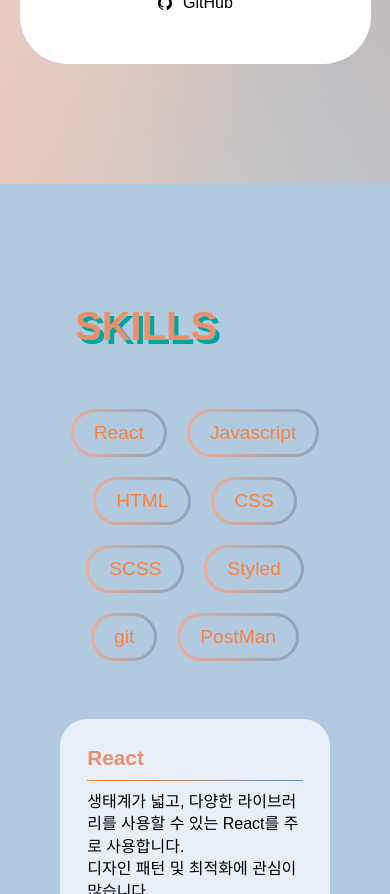
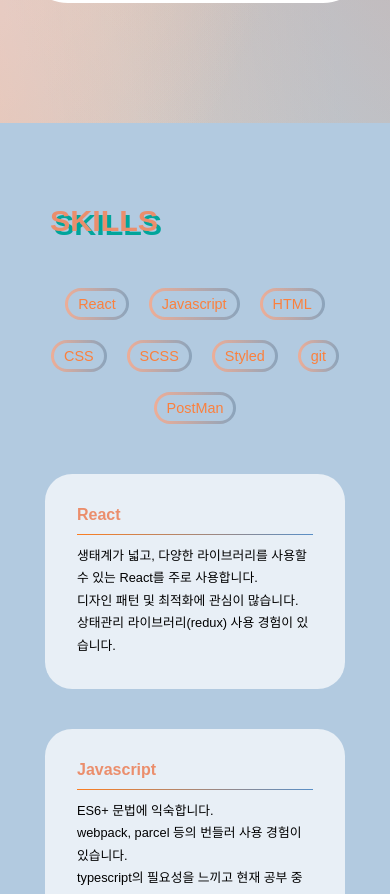
Before and after one commit to SeongYum/yum_portfolio, a React (Create React App) app: page / in a window 390 px wide. Shown: the part 1800-2694 px from the top of the page. Built offline with nearby package versions, Linux system fonts and the light colour scheme; a web font is replaced by a local one.

Commit message:
skills 반응형 적용

```diff
--- a/src/components/About/About.js
+++ b/src/components/About/About.js
@@ -98,11 +98,11 @@
       -webkit-background-clip: text;
       ${media.medium`
          width: 290px;
-         font-size: 2rem;
+         font-size: 2.2rem;
          padding: 30px 30px 50px 30px;
        `}
       ${media.small`
-       font-size: 1.8rem;
+         font-size: 1.9rem;
          padding: 30px 30px 40px 30px;
        `}
     }
@@ -116,7 +116,7 @@
        flex-direction: column;
        `}
     .photo {
-      padding: 10px;
+      padding: 15px;
       img {
         width: 250px;
         ${media.medium`
@@ -126,6 +126,9 @@
          width: 170px;
        `}
       }
+      ${media.medium`
+         padding: 0;
+       `}
     }
     .writing {
       padding: 20px;
@@ -136,11 +139,12 @@
         text-align: center;
         font-size: 1rem;
         line-height: 2rem;
+        padding: 20px;
        `}
       ${media.small`
          font-size: 0.85rem;
          line-height: 1.6rem;
-
+         padding: 10px;
        `}
     }
   }
@@ -152,9 +156,11 @@
     padding: 30px;
     ${media.medium`
         padding: 20px;
+        padding-top: 0;
        `}
     ${media.small`
         padding: 10px;
+        padding-top: 0;
        `}
     div {
       padding: 20px;
@@ -170,11 +176,11 @@
       ${media.medium`
          width: 100%;
          font-size: 1.1rem;
-         padding: 13px;
+         padding: 12px;
        `}
        ${media.small`
          font-size: 1rem;
-       padding: 12px;
+         padding: 11px;
        `}
     }
     svg {
--- a/src/components/Skills/Skills.js
+++ b/src/components/Skills/Skills.js
@@ -1,6 +1,7 @@
 import styled from 'styled-components';
 import { skills } from '../../data/data';
 import SkillsBox from './SkillsBox';
+import media from './../../styles/media';
 
 const strongList = [
   'React',
@@ -49,6 +50,12 @@
   width: 100%;
   max-width: 1140px;
   padding: 70px 35px;
+  ${media.medium`
+      padding: 58px 30px;
+       `}
+  ${media.small`
+      padding: 40px 20px;
+       `}
   .title {
     h2 {
       width: 330px;
@@ -56,6 +63,15 @@
       font-size: 2.5rem;
       color: #eb8e6c;
       text-shadow: 4px 4px 0px #00a59b;
+      ${media.medium`
+         width: 290px;
+         font-size: 2.2rem;
+         padding: 40px 30px;
+       `}
+      ${media.small`
+         font-size: 1.9rem;
+         padding: 40px 30px;
+       `}
     }
   }
   .strongFlex {
@@ -64,6 +80,15 @@
     align-items: center;
     flex-wrap: wrap;
     font-size: 1.2rem;
+    ${media.large`
+       font-size:1.1rem;
+    `}
+    ${media.medium`
+       font-size: 1rem;
+       `}
+    ${media.small`
+       font-size: 0.9rem;
+       `}
     .skillsBox {
       margin: 10px;
       border: 0.2rem solid transparent;
@@ -76,6 +101,15 @@
     .strongSkill {
       padding: 10px 20px;
       color: #fb803d;
+      ${media.large`
+       font-size: 8px 17px;
+      `}
+      ${media.medium`
+       padding: 7px 12px;
+       `}
+      ${media.small`
+       padding: 5px 10px;
+       `}
     }
   }
 `;
--- a/src/components/Skills/SkillsBox.js
+++ b/src/components/Skills/SkillsBox.js
@@ -1,4 +1,5 @@
 import styled from 'styled-components';
+import media from './../../styles/media';
 
 function SkillsBox({ skill, idx }) {
   const isEven = (idx + 1) % 2 === 0;
@@ -39,11 +40,18 @@
 const SkillsContentsBox = styled.div`
   background: rgba(255, 255, 255, 0.7);
   border-radius: 1.7rem;
-  width: 38rem;
-  padding: 1.7rem;
-  margin: 0.5rem 0;
-  .skillstitle {
-    font-size: 1.3rem;
+  width: 40.5rem;
+  padding: 2.2rem;
+  font-size: 1.04rem;
+  ${media.medium`
+     font-size: 0.92rem;
+     padding: 2rem;
+       `}
+  ${media.small`
+     font-size: 0.8rem;
+       `}
+    .skillstitle {
+    font-size: 1.5rem;
     padding-bottom: 10px;
     margin-bottom: 10px;
     font-weight: 600;
@@ -51,6 +59,12 @@
     border-bottom: 1.5px solid transparent;
     border-image: linear-gradient(to right, #fd7e20, #588fc8);
     border-image-slice: 1;
+    ${media.medium`
+     font-size: 1.2rem;
+       `}
+    ${media.small`
+     font-size: 1rem;
+       `}
   }
   .skillsContents {
     .contents {
```
Lines whose indentation alone changed are shown as unchanged.
